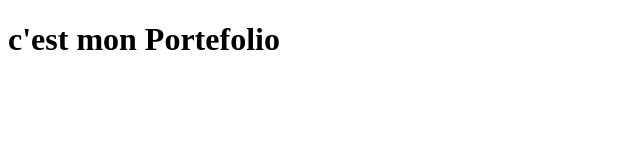
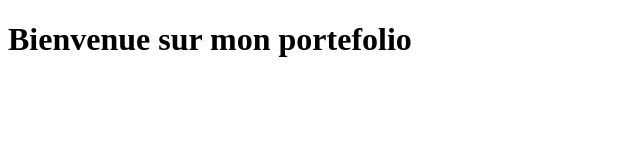
Before and after one commit to berol24/Portefolio, a plain HTML site: page index.html in a window 1280 px wide. Shown: the whole page, without its empty margins (0-640 px from the left). Drawn offline with Linux system fonts and the light colour scheme.

Commit message:
c'est un test

```diff
--- a/index.html
+++ b/index.html
@@ -3,9 +3,9 @@
 <head>
     <meta charset="UTF-8">
     <meta name="viewport" content="width=device-width, initial-scale=1.0">
-    <title>Portefolio</title>
+    <title>Mon portefolio</title>
 </head>
 <body>
-    <h1>c'est mon Portefolio </h1>
+    <h1>Bienvenue sur mon portefolio</h1>
 </body>
 </html>
```
